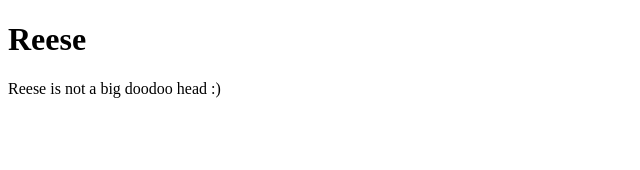
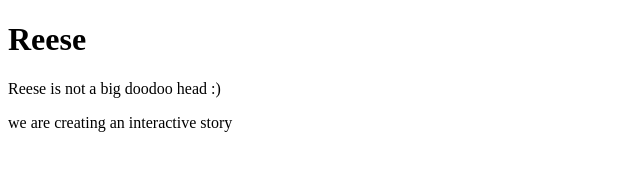
Before and after one commit to Dezzzsdd/Flexbox--Assignment, a plain HTML site: page index.html in a window 1280 px wide. Shown: the whole page, without its empty margins (0-640 px from the left). Drawn offline with Linux system fonts and the light colour scheme.

Commit message:
description

```diff
--- a/index.html
+++ b/index.html
@@ -8,5 +8,6 @@
 </head>
 <body>
 <h1>Reese</h1><P>Reese is not a big doodoo head :)</P>
+<p> we are creating an interactive story</p>
 </body>
 </html>
```
